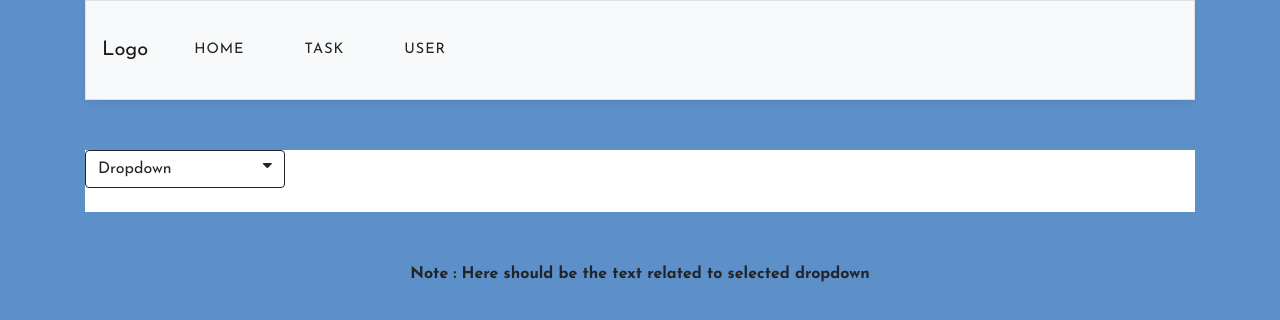
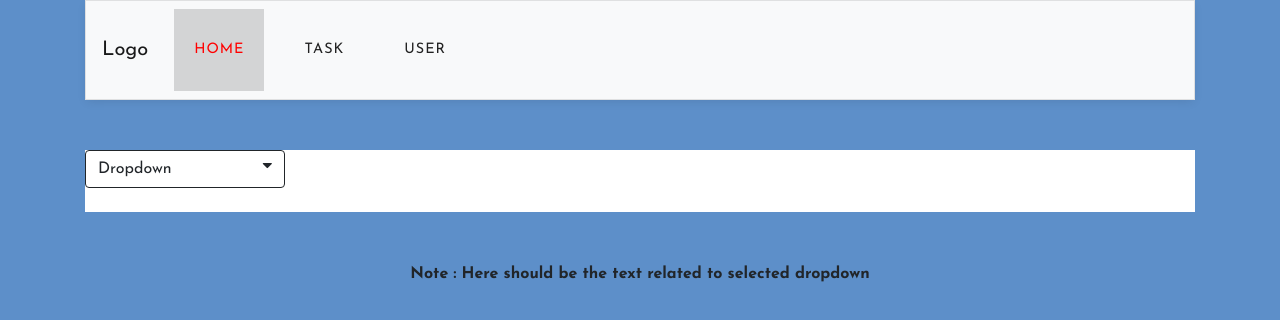
Before and after one commit to abhi2828/nimapTaskIntervew, a React (Create React App) app: page / in a window 1280 px wide. Shown: the top 320 px of the page. Built offline with nearby package versions, Linux system fonts and the light colour scheme.

Commit message:
first commit

```diff
--- a/package.json
+++ b/package.json
@@ -1,5 +1,6 @@
 {
   "name": "my_small_projects",
+  "homepage": "https://abhi2828.github.io/nimapTaskIntervew",
   "version": "0.1.0",
   "private": true,
   "dependencies": {
--- a/src/App.js
+++ b/src/App.js
@@ -19,7 +19,7 @@ const App = () => {
         {/* <Route exact path='/Register2' component={Register2} /> */}
         <Route exact path='/User' component={User} />
         {/* <Route exact path='/User' component={User} /> */}
-        <Route component={Page_404} />
+        {/* <Route component={Page_404} /> */}
       </Switch>
       </div>
     </>
--- a/src/index.css
+++ b/src/index.css
@@ -12,7 +12,7 @@
 h2,p{
   text-transform: capitalize;
 }
-li.active{
+li a.active{
   color: red !important;
   background: rgba(0, 0, 0, 0.15) !important;
 }
```
